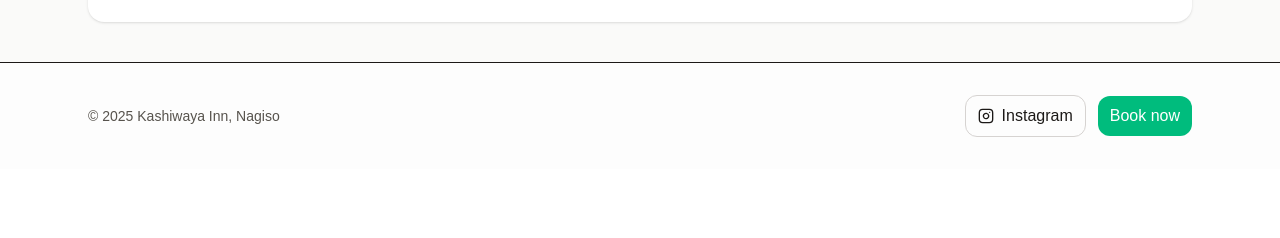
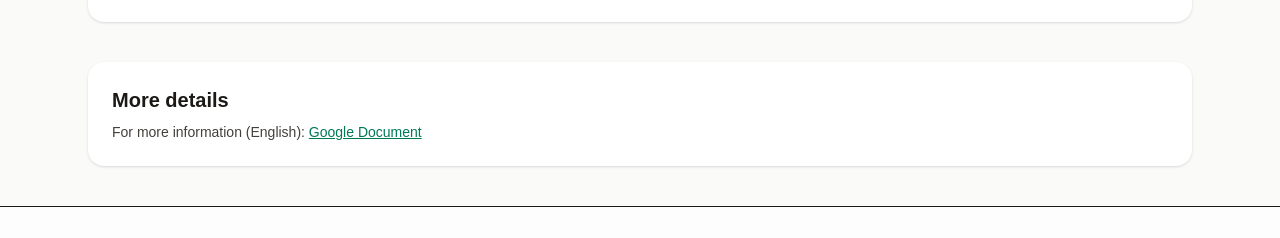
Before and after one commit to yasuhiro-fukuta/kashiwaya-lp, a Next.js app: page / in a window 1280 px wide. Shown: the part 1632-1870 px from the top of the page. Before the commit the page ends 1801 px from the top, so only its background shows below. Built offline with nearby package versions, Linux system fonts and the light colour scheme.

Commit message:
add detail

```diff
--- a/src/app/page.tsx
+++ b/src/app/page.tsx
@@ -141,6 +141,24 @@ export default function KashiwayaLanding() {
         </div>
       </section>
 
+{/* More details */}
+<section className="mx-auto max-w-6xl px-6 pb-10">
+  <div className="rounded-2xl bg-white p-6 shadow-sm">
+    <h3 className="text-xl font-semibold mb-2">More details</h3>
+    <p className="text-sm text-stone-700">
+      For more information (English):{" "}
+      <a
+        href="https://docs.google.com/document/d/1vRxNpu0zOpsHfTbXBqu-omb4C9N_ozqYZ_Eo2EsmMpE/edit?usp=sharing"
+        target="_blank"
+        rel="noopener noreferrer"
+        className="underline text-emerald-700 hover:text-emerald-900"
+      >
+        Google Document
+      </a>
+    </p>
+  </div>
+</section>
+
       {/* Footer */}
       <footer className="border-t bg-white/70">
         <div className="mx-auto max-w-6xl px-6 py-8 flex flex-col md:flex-row items-center justify-between gap-4">
```
